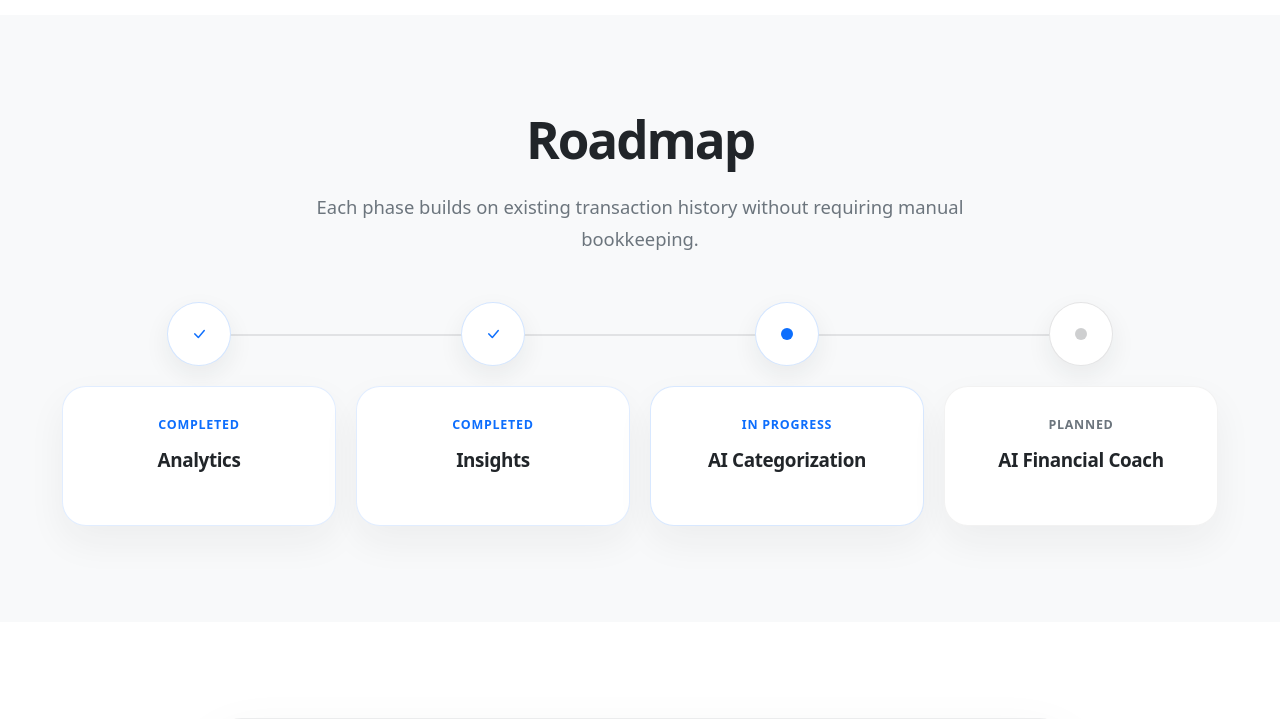
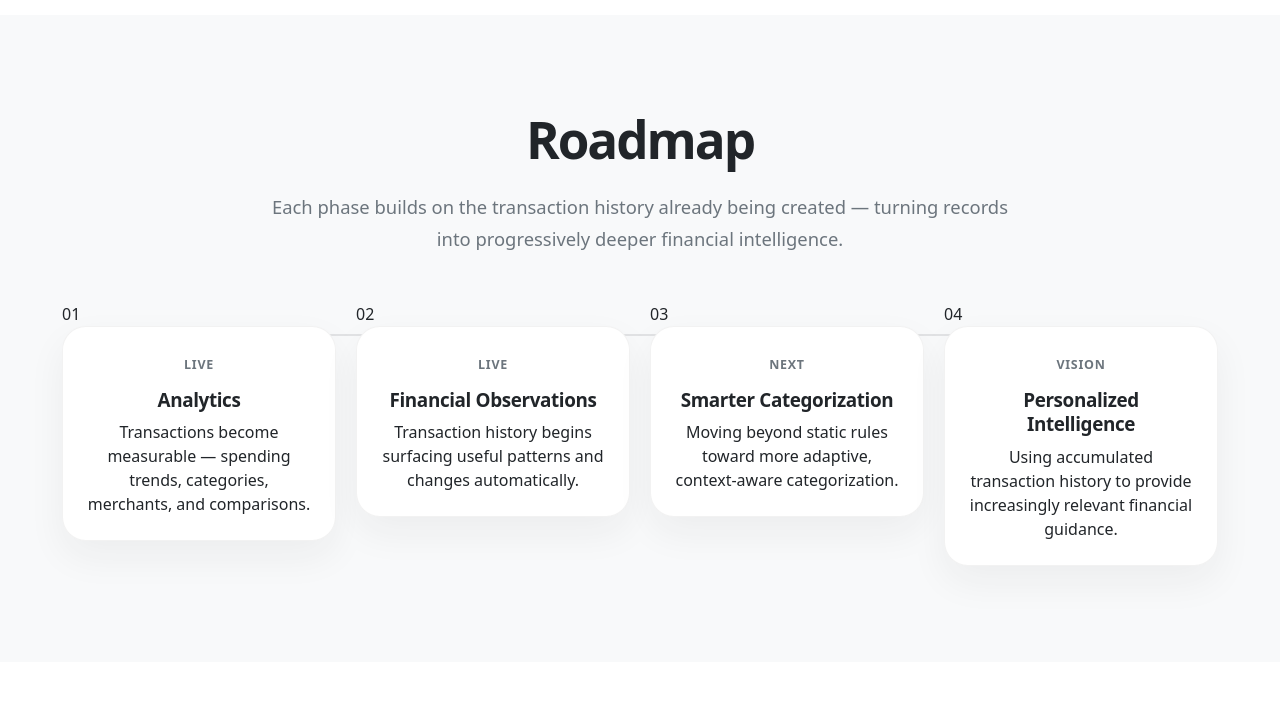
Before and after one commit to theanand108/smart_spend_AI, a Flask app: page / in a window 1280 px wide. Shown: the part 3363-4082 px from the top of the page. Run offline with Flask 3, Linux system fonts and the light colour scheme.

Commit message:
imprved simulaate transaction page

```diff
--- a/templates/index.html
+++ b/templates/index.html
@@ -239,49 +239,45 @@
             <div class="col-lg-8 text-center">
                 <h2 class="roadmap-title mb-4">Roadmap</h2>
                 <p class="lead roadmap-subtitle mb-0">
-                    Each phase builds on existing transaction history without requiring manual bookkeeping.
+                    Each phase builds on the transaction history already being created — turning records into progressively deeper financial intelligence.
                 </p>
             </div>
         </div>
 
         <div class="roadmap-timeline">
-            <div class="roadmap-stage roadmap-stage-completed">
-                <div class="roadmap-dot">
-                    <i class="bi bi-check-lg" aria-hidden="true"></i>
-                </div>
+            <div class="roadmap-stage roadmap-stage-live">
+                <div class="roadmap-marker">01</div>
                 <div class="roadmap-card">
-                    <span class="roadmap-status">Completed</span>
-                    <h3 class="roadmap-stage-title mb-0">Analytics</h3>
+                    <span class="roadmap-status">Live</span>
+                    <h3 class="roadmap-stage-title mb-2">Analytics</h3>
+                    <p class="roadmap-stage-text mb-0">Transactions become measurable — spending trends, categories, merchants, and comparisons.</p>
                 </div>
             </div>
 
-            <div class="roadmap-stage roadmap-stage-completed">
-                <div class="roadmap-dot">
-                    <i class="bi bi-check-lg" aria-hidden="true"></i>
-                </div>
+            <div class="roadmap-stage roadmap-stage-live">
+                <div class="roadmap-marker">02</div>
                 <div class="roadmap-card">
-                    <span class="roadmap-status">Completed</span>
-                    <h3 class="roadmap-stage-title mb-0">Insights</h3>
+                    <span class="roadmap-status">Live</span>
+                    <h3 class="roadmap-stage-title mb-2">Financial Observations</h3>
+                    <p class="roadmap-stage-text mb-0">Transaction history begins surfacing useful patterns and changes automatically.</p>
                 </div>
             </div>
 
-            <div class="roadmap-stage roadmap-stage-active">
-                <div class="roadmap-dot">
-                    <span></span>
-                </div>
+            <div class="roadmap-stage roadmap-stage-next">
+                <div class="roadmap-marker">03</div>
                 <div class="roadmap-card">
-                    <span class="roadmap-status">In Progress</span>
-                    <h3 class="roadmap-stage-title mb-0">AI Categorization</h3>
+                    <span class="roadmap-status">Next</span>
+                    <h3 class="roadmap-stage-title mb-2">Smarter Categorization</h3>
+                    <p class="roadmap-stage-text mb-0">Moving beyond static rules toward more adaptive, context-aware categorization.</p>
                 </div>
             </div>
 
-            <div class="roadmap-stage">
-                <div class="roadmap-dot">
-                    <span></span>
-                </div>
+            <div class="roadmap-stage roadmap-stage-vision">
+                <div class="roadmap-marker">04</div>
                 <div class="roadmap-card">
-                    <span class="roadmap-status">Planned</span>
-                    <h3 class="roadmap-stage-title mb-0">AI Financial Coach</h3>
+                    <span class="roadmap-status">Vision</span>
+                    <h3 class="roadmap-stage-title mb-2">Personalized Intelligence</h3>
+                    <p class="roadmap-stage-text mb-0">Using accumulated transaction history to provide increasingly relevant financial guidance.</p>
                 </div>
             </div>
         </div>
```
